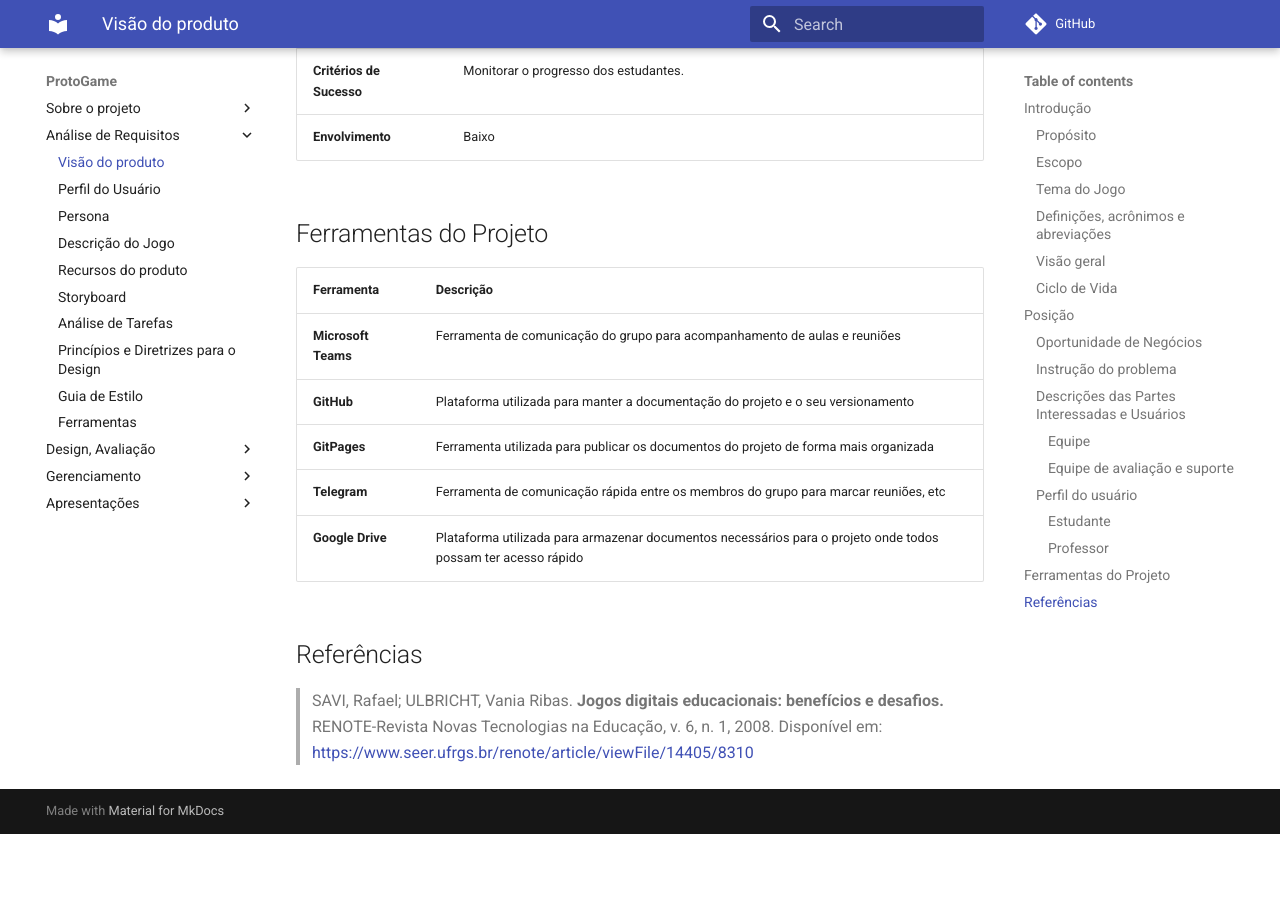
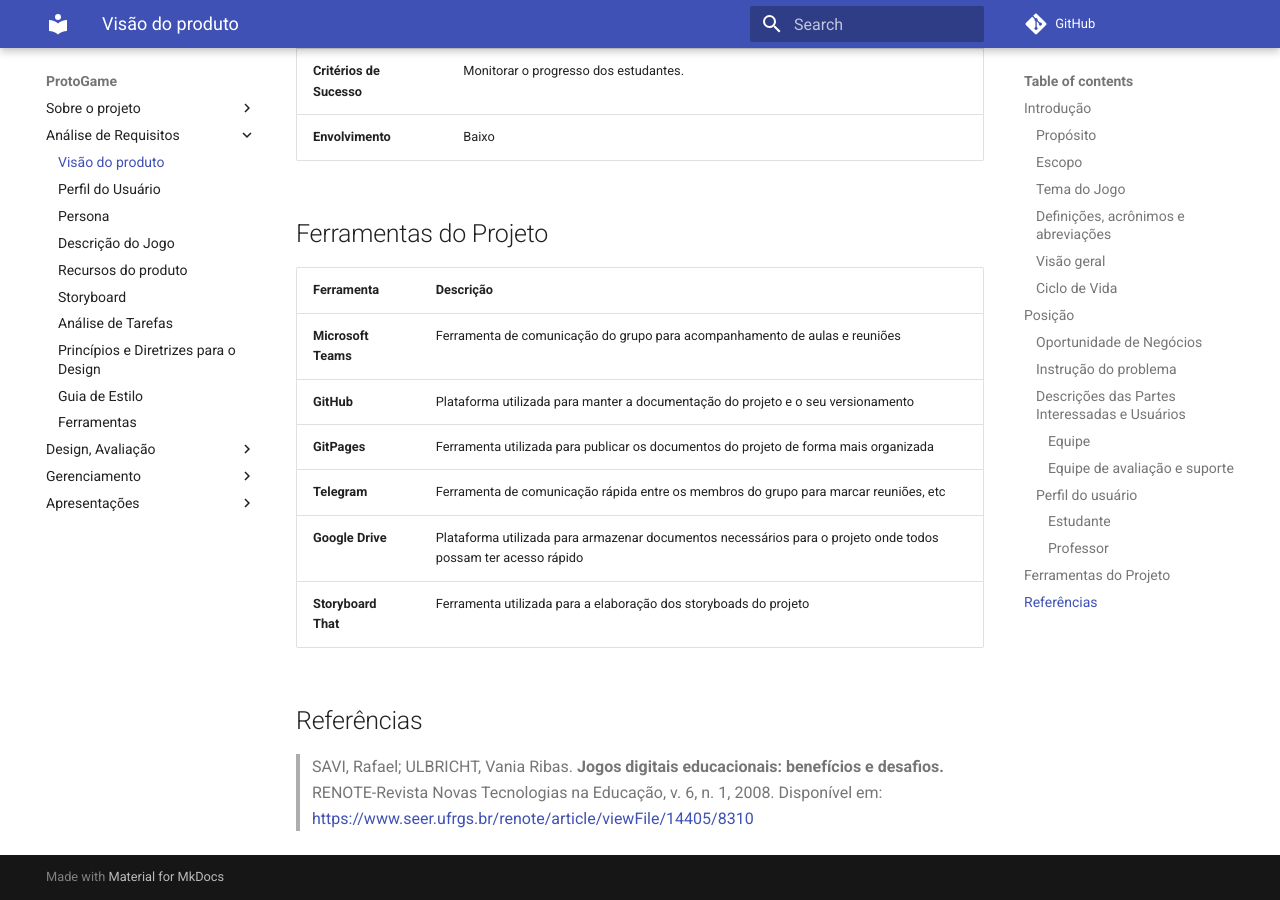
Before and after one commit to Design-de-Jogos/2020.1-ProtoGame, an MkDocs documentation site: the page built from docs/Visao.md, in a window 1280 px wide and 900 px high, scrolled down 4855 px. Built offline with MkDocs 1.6.1 and Material for MkDocs 9.7.7, drawn with Linux system fonts in a browser that asks for light colours; comment, search, counter and statistics services are not loaded; before the commit the page ends 5689 px from its top, so only the background shows below that.

Commit message:
Update Visao.md

```diff
--- a/docs/Visao.md
+++ b/docs/Visao.md
@@ -135,6 +135,7 @@ Ferramenta | Descrição
 **GitPages** | Ferramenta utilizada para publicar os documentos do projeto de forma mais organizada
 **Telegram** | Ferramenta de comunicação rápida entre os membros do grupo para marcar reuniões, etc
 **Google Drive** | Plataforma utilizada para armazenar documentos necessários para o projeto onde todos possam ter acesso rápido
+**Storyboard That** | Ferramenta utilizada para a elaboração dos storyboads do projeto
 
 
 
```
